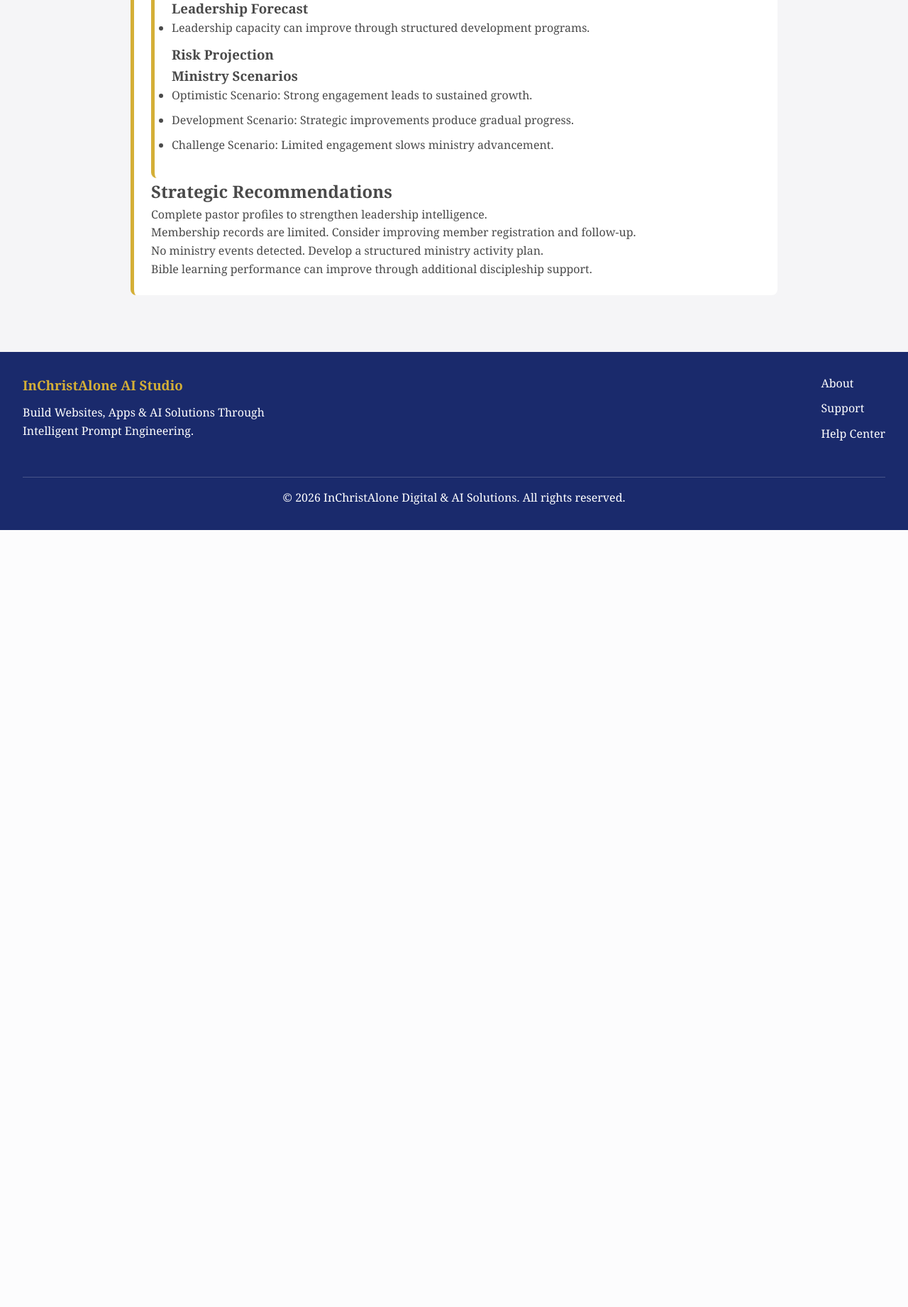
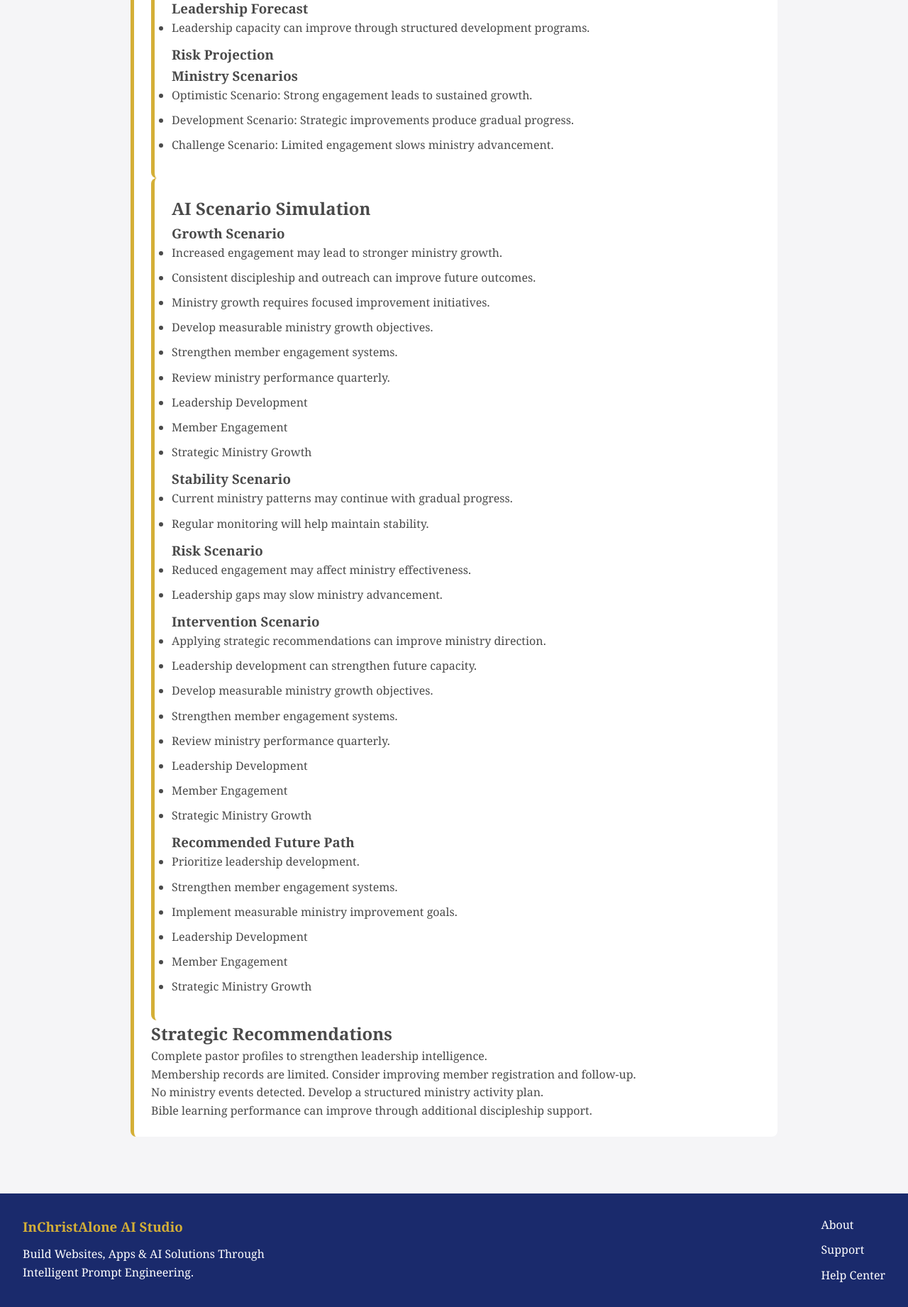
Before and after one commit to taiwolade-dot/InChristAlone-AI-Studio, a Flask app: page /ministry-executive-dashboard in a window 1280 px wide. Shown: the part 2535-4377 px from the top of the page at 71% size. Before the commit the page ends 3282 px from the top, so only its background shows below. Run offline with Flask 3, Linux system fonts and the light colour scheme; data that the repository does not hold is empty.

Commit message:
Add AI ministry scenario simulation layer

```diff
--- a/modules/ministry_intelligence/routes.py
+++ b/modules/ministry_intelligence/routes.py
@@ -25,6 +25,7 @@ from .comparison_manager import compare_reports
 from .decision_support import generate_decision_support
 from .strategic_planner import generate_strategic_plan
 from .forecasting import generate_ministry_forecast
+from .scenario_simulator import generate_ministry_scenarios
 
 
 @ministry_intelligence_bp.route("/ministry-intelligence")
@@ -244,6 +245,12 @@ def ministry_executive_dashboard():
         strategic_plan
     )
 
+    scenarios = generate_ministry_scenarios(
+        forecast,
+        strategic_plan,
+        decision_support
+    )
+
     chart_data = {
         "health_change": comparison["health_change"] if comparison else 0,
         "growth_change": comparison["growth_change"] if comparison else 0,
@@ -263,6 +270,7 @@ def ministry_executive_dashboard():
         decision_support=decision_support,
         strategic_plan=strategic_plan,
         forecast=forecast,
+        scenarios=scenarios,
         chart_data=json.dumps(chart_data)
     )
 
--- /dev/null
+++ b/modules/ministry_intelligence/scenario_simulator.py
@@ -0,0 +1,63 @@
+def generate_ministry_scenarios(
+    forecast,
+    strategic_plan,
+    decision_support
+):
+
+    growth_scenario = []
+    stability_scenario = []
+    risk_scenario = []
+    intervention_scenario = []
+    recommended_path = []
+
+    growth_scenario.extend([
+        "Increased engagement may lead to stronger ministry growth.",
+        "Consistent discipleship and outreach can improve future outcomes."
+    ])
+
+    stability_scenario.extend([
+        "Current ministry patterns may continue with gradual progress.",
+        "Regular monitoring will help maintain stability."
+    ])
+
+    risk_scenario.extend([
+        "Reduced engagement may affect ministry effectiveness.",
+        "Leadership gaps may slow ministry advancement."
+    ])
+
+    intervention_scenario.extend([
+        "Applying strategic recommendations can improve ministry direction.",
+        "Leadership development can strengthen future capacity."
+    ])
+
+    recommended_path.extend([
+        "Prioritize leadership development.",
+        "Strengthen member engagement systems.",
+        "Implement measurable ministry improvement goals."
+    ])
+
+    if forecast:
+        if forecast.get("growth_forecast"):
+            growth_scenario.extend(
+                forecast["growth_forecast"]
+            )
+
+    if strategic_plan:
+        if strategic_plan.get("growth_strategy"):
+            intervention_scenario.extend(
+                strategic_plan["growth_strategy"]
+            )
+
+    if decision_support:
+        if decision_support.get("priorities"):
+            recommended_path.extend(
+                decision_support["priorities"]
+            )
+
+    return {
+        "growth_scenario": growth_scenario,
+        "stability_scenario": stability_scenario,
+        "risk_scenario": risk_scenario,
+        "intervention_scenario": intervention_scenario,
+        "recommended_path": recommended_path
+    }
--- a/modules/ministry_intelligence/templates/ministry_intelligence/executive_dashboard.html
+++ b/modules/ministry_intelligence/templates/ministry_intelligence/executive_dashboard.html
@@ -250,6 +250,55 @@ Risk:
 
 </div>
 
+
+
+<div class="insight-card">
+
+<h2>AI Scenario Simulation</h2>
+
+
+<h3>Growth Scenario</h3>
+<ul>
+{% for item in scenarios.growth_scenario %}
+<li>{{ item }}</li>
+{% endfor %}
+</ul>
+
+
+<h3>Stability Scenario</h3>
+<ul>
+{% for item in scenarios.stability_scenario %}
+<li>{{ item }}</li>
+{% endfor %}
+</ul>
+
+
+<h3>Risk Scenario</h3>
+<ul>
+{% for item in scenarios.risk_scenario %}
+<li>{{ item }}</li>
+{% endfor %}
+</ul>
+
+
+<h3>Intervention Scenario</h3>
+<ul>
+{% for item in scenarios.intervention_scenario %}
+<li>{{ item }}</li>
+{% endfor %}
+</ul>
+
+
+<h3>Recommended Future Path</h3>
+<ul>
+{% for item in scenarios.recommended_path %}
+<li>{{ item }}</li>
+{% endfor %}
+</ul>
+
+
+</div>
+
 <h2>Strategic Recommendations</h2>
 
 {% for item in recommendations %}
```
